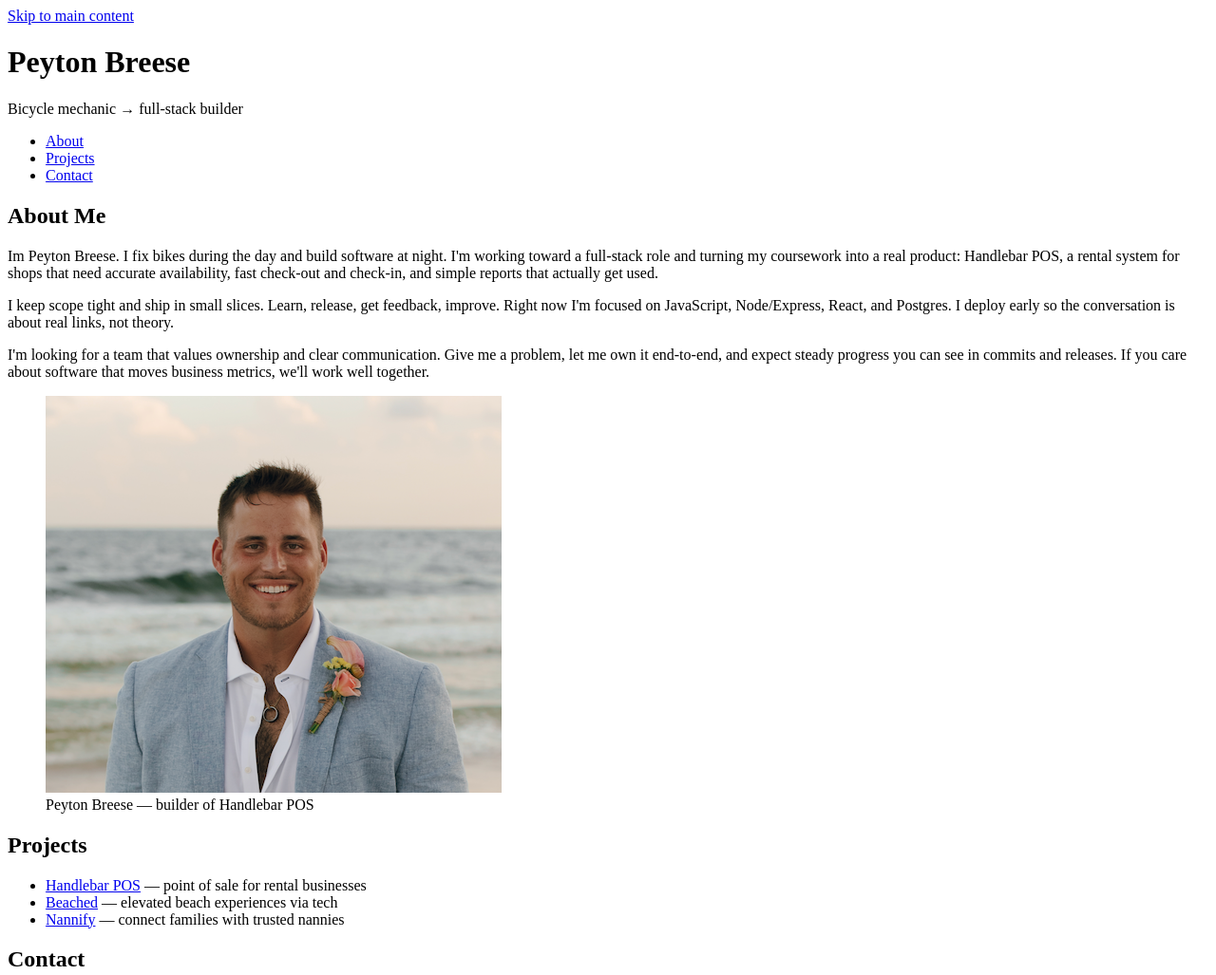
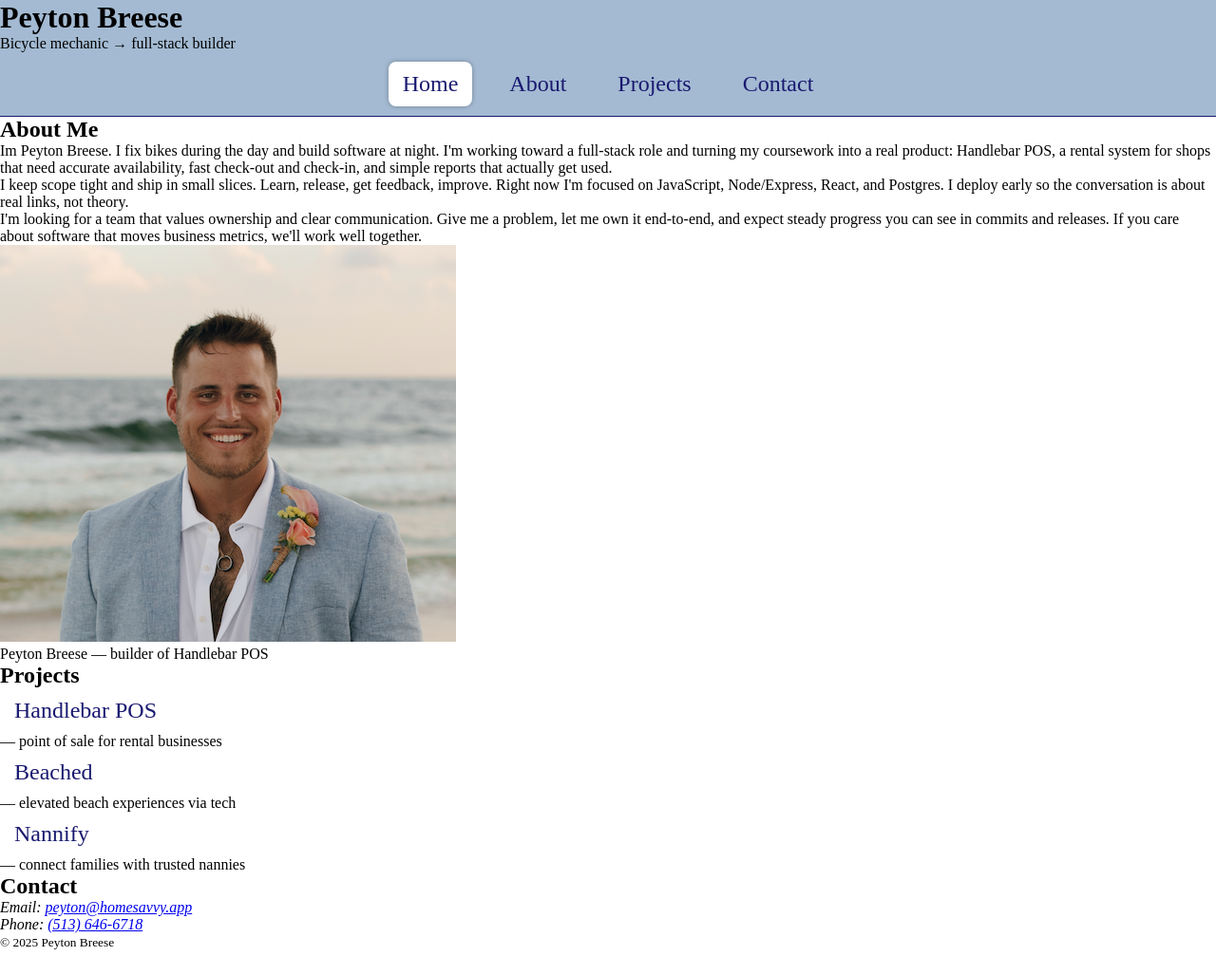
Before and after one commit to Breese-Peyton/Portfolio, a plain HTML site: page index.html in a window 1280 px wide. Shown: the top 1027 px of the page at 95% size. After the commit the page ends 1001 px from the top, so only its background shows below. Drawn offline with Linux system fonts and the light colour scheme.

Commit message:
style(nav,a11y): center horizontal menu; add active aria-current state; improve hover/focus/active with transitions & shadow; add skip-link reveal; tidy list bullets and base reset

```diff
--- a/index.html
+++ b/index.html
@@ -4,18 +4,20 @@
   <meta charset="utf-8" />
   <meta name="viewport" content="width=device-width, initial-scale=1" />
   <title>Peyton Breese — About</title>
+  <link href="./style.css" rel="stylesheet" />
 </head>
 <body>
-  <a class="skip-link" href="#main">Skip to main content</a>
+  <a class="skip-link" tabindex="0" href="#main">Skip to main content</a>
 
   <header class="site-header">
-    <h1>Peyton Breese</h1>
+    <h1 id="home">Peyton Breese</h1>
     <p class="tagline">Bicycle mechanic → full-stack builder</p>
     <nav aria-label="Primary">
       <ul>
-        <li><a href="#about">About</a></li>
-        <li><a href="#projects">Projects</a></li>
-        <li><a href="#contact">Contact</a></li>
+        <li><a tabindex="0" aria-current="page" href="#home">Home</a></li>
+        <li><a tabindex="0" href="#about">About</a></li>
+        <li><a tabindex="0" href="#projects">Projects</a></li>
+        <li><a tabindex="0" href="#contact">Contact</a></li>
       </ul>
     </nav>
   </header>
--- /dev/null
+++ b/style.css
@@ -0,0 +1,78 @@
+/* Style Reset */
+* {
+    margin: 0;
+    padding: 0;
+    box-sizing: border-box;
+}
+
+/* Header Styles */
+header {
+    position: sticky;
+    top: 0;
+    background-color: rgb(163, 186, 210);
+    border-bottom: 1px solid midnightblue;
+}
+
+header nav ul {
+    text-align: center;
+    padding: 0;
+    margin: 0;
+    list-style: none;
+}
+
+header nav li {
+    display: inline-block;
+    margin: 10px;
+}
+
+/* Link Styles */
+li a {
+    display: block;
+    padding: 10px 15px; /* Increased padding for better click area */
+    color: midnightblue;
+    font-size: 24px;
+    text-decoration: none;
+    border-radius: 8px; /* Rounded corners */
+    transition: background-color 0.3s, color 0.3s, transform 0.3s, box-shadow 0.3s; /* Smooth transition for background, color, transform, and shadow */
+}
+li a[aria-current="page"], li a:hover {
+    background-color: white;
+    color: midnightblue;
+    box-shadow: 0 0 5px rgba(0, 0, 0, 0.3); /* Subtle shadow for active link */
+}
+
+li a:hover {
+    transform: translateY(-4px); /* Slight lift on hover */
+}
+
+li a:active {
+    transform: translateY(0); /* Return to original position on click */
+    background-color: lightblue; /* Slightly different color on click */
+}
+/*Keyboard Focus Styles */
+li a:focus-visible {
+    background-color: white;
+    color: midnightblue;
+    outline: 2px solid black; /* Visible focus outline */
+}
+
+/* Skip Link Styles */
+.skip-link {
+  position: absolute;
+  font-size: 24px;
+  left: 0;
+  top: 0;
+  transform: translateY(-100%); /* Hide the link off-screen */
+  overflow: hidden;
+  background: rgb(163, 186, 210);
+  color: midnightblue;
+  padding: 24px;
+  transition: transform 0.3s; /* Smooth transition */
+}
+
+/* Reveal the skip link when it receives keyboard focus */
+.skip-link:focus-visible {
+  transform: translateY(0); /* Bring the link into view */
+  overflow: visible;
+  z-index: 1000; /* Ensures it appears on top */
+}
```
Also changed, not shown: 1 other file.
